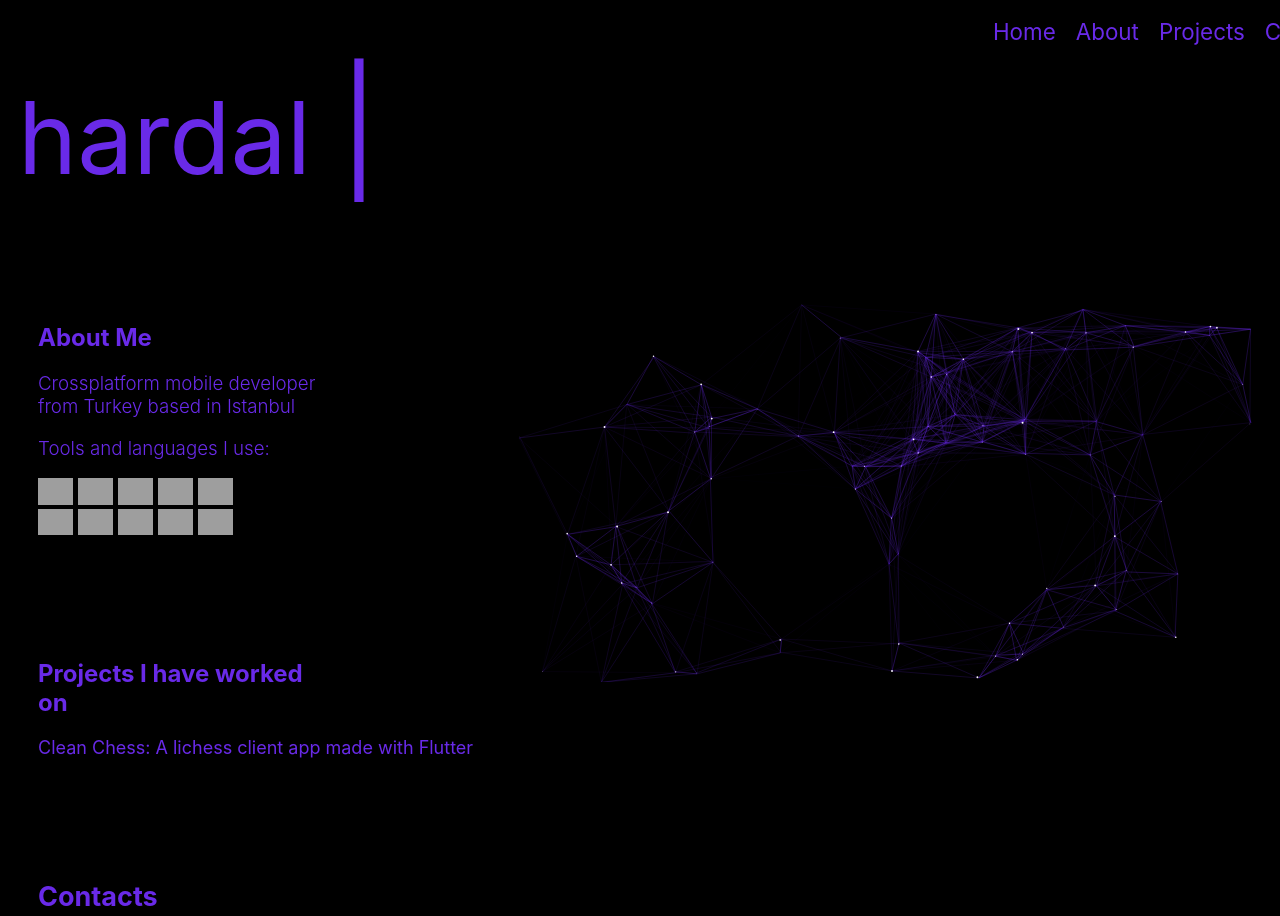
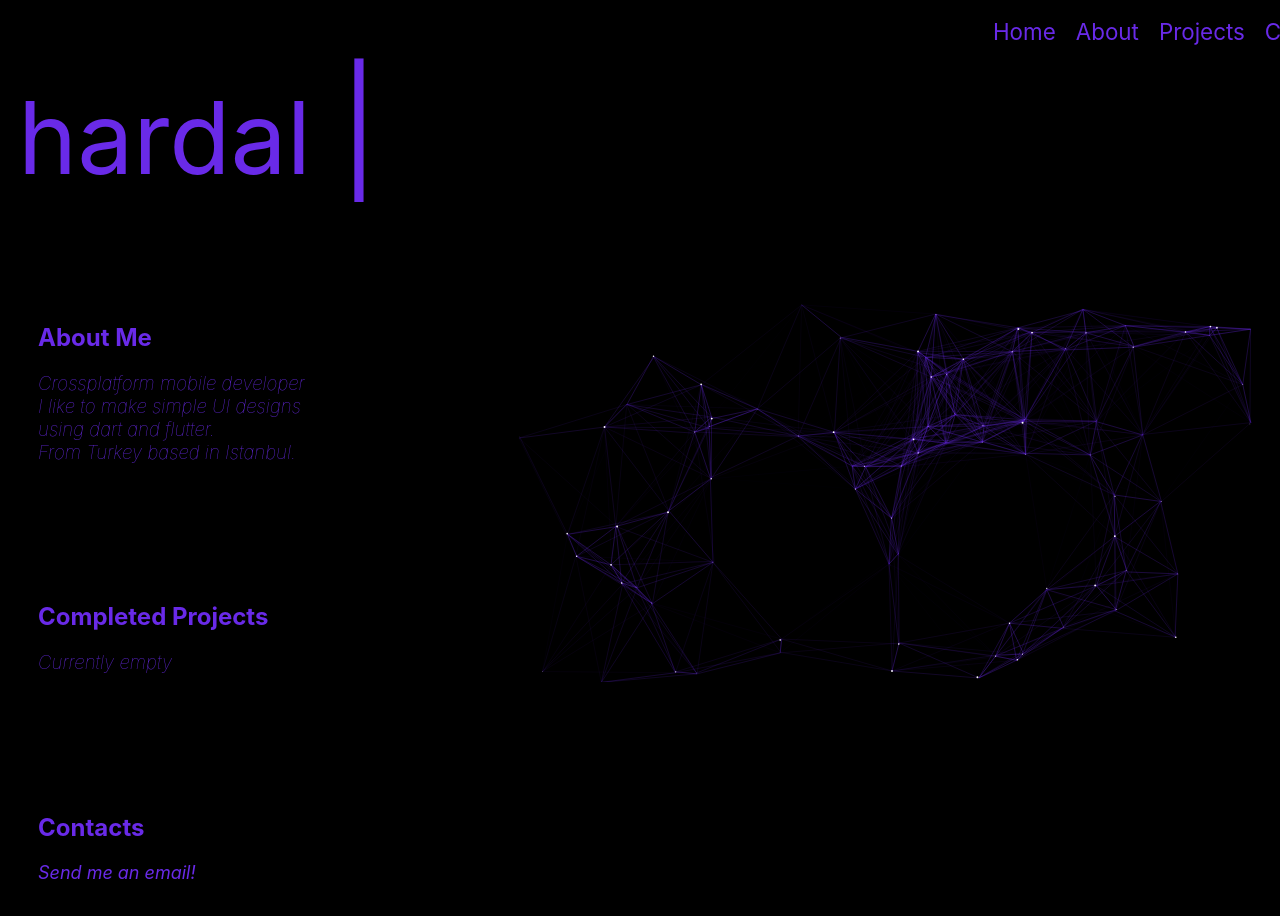
Before and after one commit to hardal7/hardal7.github.io, a plain HTML site: page index.html in a window 1280 px wide. Shown: the top 916 px of the page. Drawn offline with Linux system fonts and the light colour scheme; grey boxes are pictures that could not be loaded.

Commit message:
Revert "Add icons"
This reverts commit b353cf58c8833ca342d21f5ef8ee583ac77e9f38.

```diff
--- a/index.html
+++ b/index.html
@@ -28,48 +28,15 @@
 
     <div id="about" class="section fade-in-anim">
       <h2 class="center">About Me</h2>
-      <h3 class="center">Crossplatform mobile developer
-        from Turkey based in Istanbul</h3>
-
-          <h3>Tools and languages I use:</h3>
-
-
-          <a href="https://flutter.dev/">
-            <img src="https://www.wedigtech.com/img/flutter-logo.png" alt="Flutter">
-          </a>
-          <a href="https://dart.dev/">
-            <img src="https://avatars3.githubusercontent.com/u/1609975?v=3&s=280" alt="Dart">
-          </a>
-
-          <a href="https://www.ruby-lang.org/en/">
-            <img src="https://constantetecnologia.com.br/wp-content/uploads/2020/06/Ruby_logo.png" alt="Ruby">
-          <a href="https://en.wikipedia.org/wiki/html/">
-            <img src="https://cdn.iconscout.com/icon/free/png-512/html5-10-569380.png" alt="HTML">
-          <a href="https://en.wikipedia.org/wiki/CSS">
-            <img src="https://cdn.iconscout.com/icon/free/png-512/css-118-569410.png" alt="CSS">
-
-
+      <h3 class="center">Crossplatform mobile developer <br>
+          I like to make simple UI designs using dart and flutter.
           <br>
-
-          <a href="https://www.mysql.com/">
-            <img src="http://pngimg.com/uploads/mysql/mysql_PNG23.png" alt="MySQL">
-          <a href="https://www.linux.org/">
-            <img src="https://www.freepnglogos.com/uploads/linux-png/linux-file-tux-enhanced-svg-wikimedia-commons-9.png" alt="Linux">
-          </a>
-          <a href="https://git-scm.com/">
-            <img src="https://git-scm.com/images/logos/downloads/Git-Icon-1788C.png" alt="Git">
-          </a>
-          <a href="https://figma.com/">
-            <img src="https://images.saasworthy.com/figma_4012_logo_1579501766_cvyxw.png" alt="Figma">
-          </a>
-          <a href="https://github.com">
-            <img src="https://icones.pro/wp-content/uploads/2021/06/icone-github-violet.png" alt="Github">
-          </a>
+        From Turkey based in Istanbul.</h3>
     </div>
 
     <div id="projects" class="section fade-in-anim">
-      <h2 class="center">Projects I have worked on</h2>
-      <a href="https://github.com/riccardocescon/clean_chess">Clean Chess: A lichess client app made with Flutter<a>
+      <h2 class="center">Completed Projects</h2>
+      <h3>Currently empty</h3>
     </div>
   </div>
 
--- a/style.css
+++ b/style.css
@@ -66,8 +66,8 @@ div{
 }
 
 h3{
-  font-style: normal;
-  font-weight: 350;
+  font-style: italic;
+  font-weight: 100;
 }
 
 #typing-text::after {
@@ -118,6 +118,7 @@ div a{
   font-size: 18px;
   width: 350px;
   height: 350px;
+  font-style: italic;
 }
 
 div a:hover{
```
